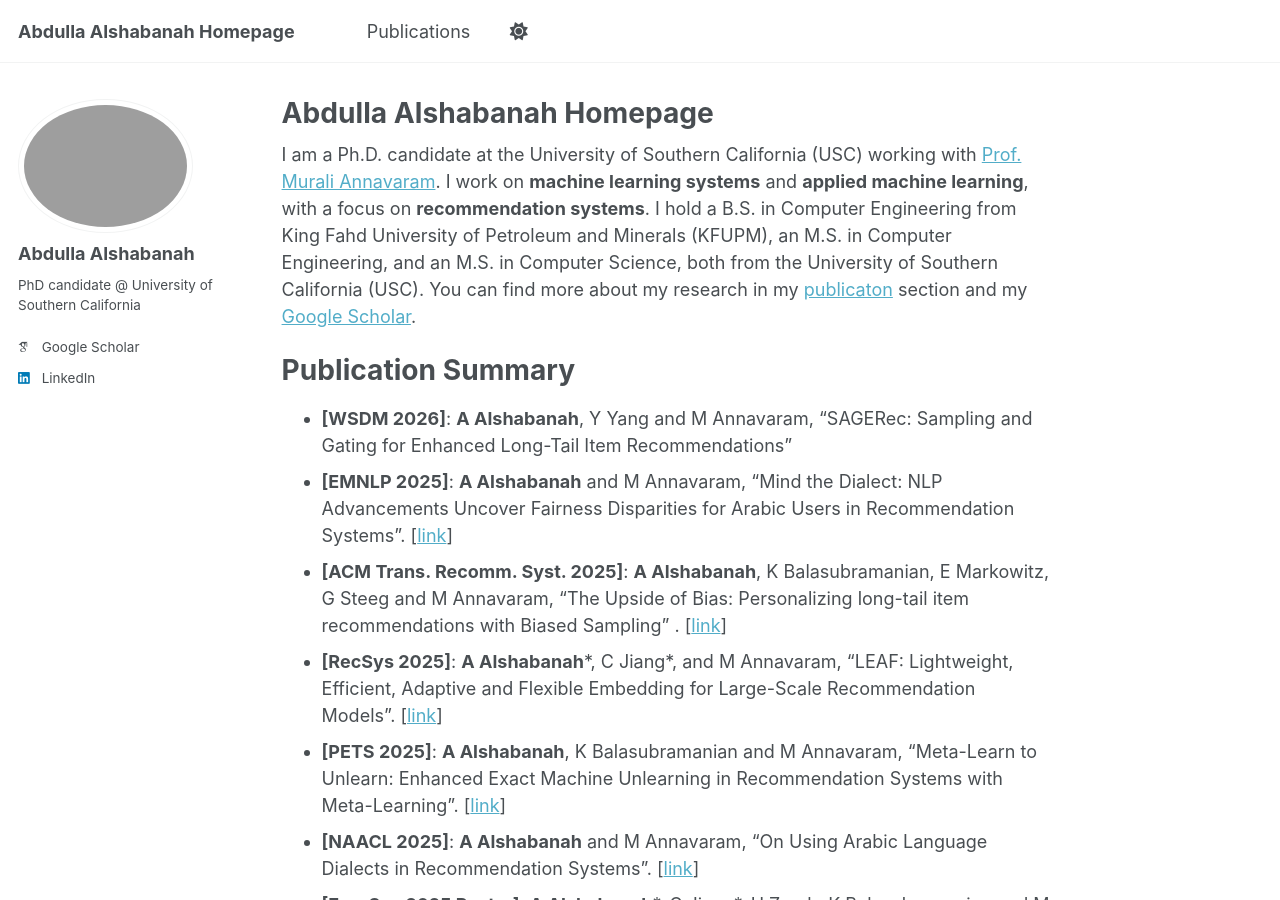
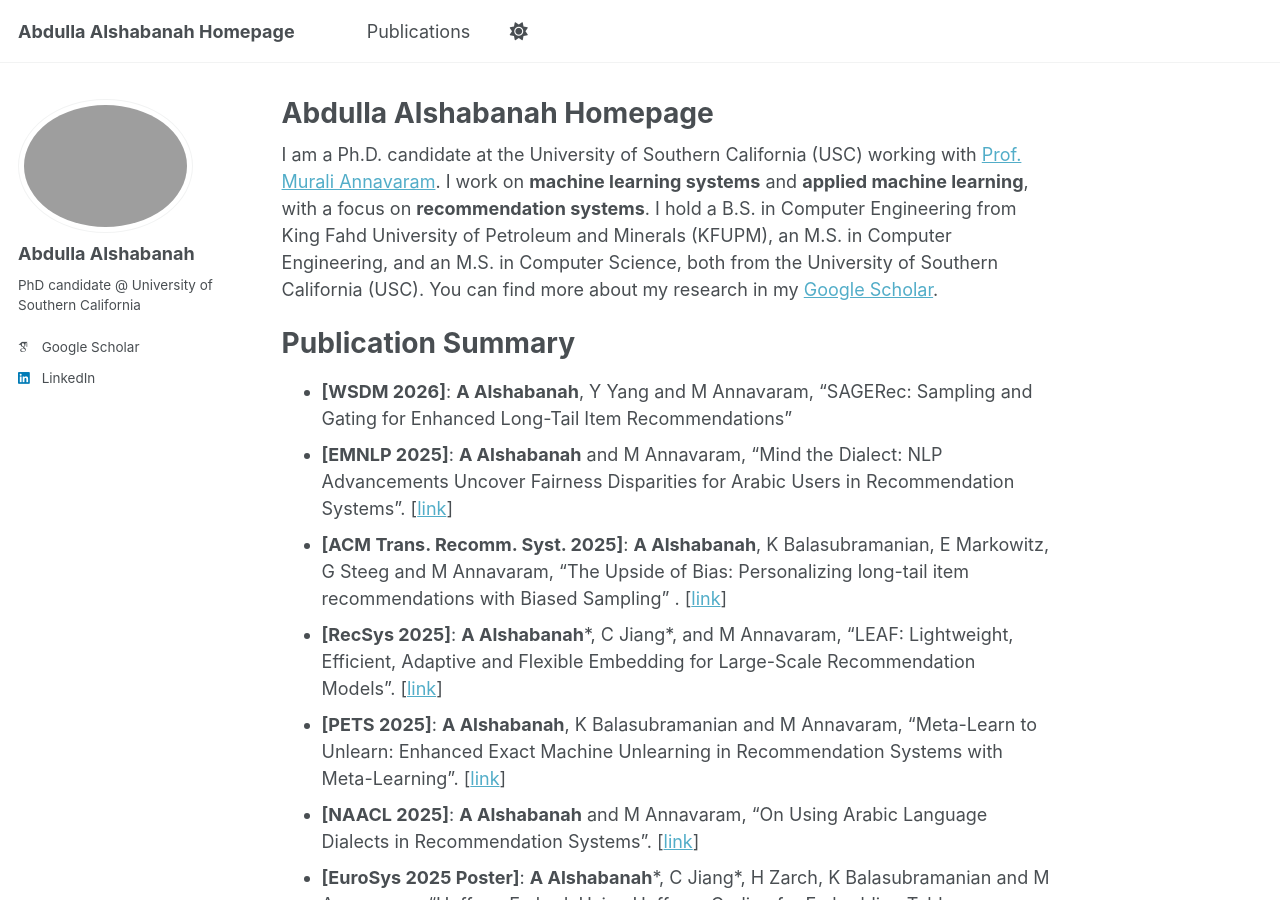
Before and after one commit to alshabae/alshabae.github.io, a Jekyll site: the page built from _pages/about.md, in a window 1280 px wide and 900 px high. Built offline with Jekyll 4.4.1, drawn with Linux system fonts in a browser that asks for light colours; some web fonts are replaced; a script that is not in the unit is left out.

Commit message:
Update about.md

```diff
--- a/_pages/about.md
+++ b/_pages/about.md
@@ -7,7 +7,7 @@ redirect_from:
   - /about.html
 ---
 
-I am a Ph.D. candidate at the University of Southern California (USC) working with [Prof. Murali Annavaram](http://scip-lab.usc.edu/). I work on **machine learning systems** and **applied machine learning**, with a focus on **recommendation systems**. I hold a B.S. in Computer Engineering from King Fahd University of Petroleum and Minerals (KFUPM), an M.S. in Computer Engineering, and an M.S. in Computer Science, both from the University of Southern California (USC). You can find more about my research in my [publicaton](https://alshabae.github.io//publications/) section and my [Google Scholar](https://scholar.google.com/citations?user=0kQ1-4oAAAAJ&hl=en).
+I am a Ph.D. candidate at the University of Southern California (USC) working with [Prof. Murali Annavaram](http://scip-lab.usc.edu/). I work on **machine learning systems** and **applied machine learning**, with a focus on **recommendation systems**. I hold a B.S. in Computer Engineering from King Fahd University of Petroleum and Minerals (KFUPM), an M.S. in Computer Engineering, and an M.S. in Computer Science, both from the University of Southern California (USC). You can find more about my research in my [Google Scholar](https://scholar.google.com/citations?user=0kQ1-4oAAAAJ&hl=en).
 
 # Publication Summary
 
```
